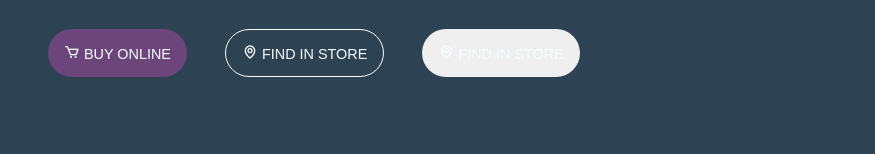
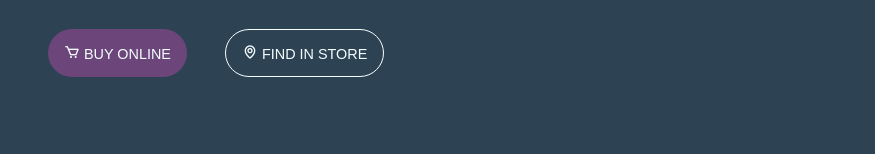
Before and after one commit to LSD-dew/ice-creem-shop, a plain HTML site: page index.html in a window 1280 px wide. Shown: the part 534-688 px from the top of the page, 0-875 px from the left. Drawn offline with nearby package versions, Linux system fonts and the light colour scheme; a web font is replaced by a local one.

Commit message:
Update index.html

```diff
--- a/index.html
+++ b/index.html
@@ -45,7 +45,7 @@
             <div class="hero-btns-container">
               <button class="button btn-hero btn-primary buy-hero-btn"><i class="bx bx-cart in-btn-icon"></i> BUY ONLINE</button>
               <button class="button btn-hero btn-second-alt"><i class="bx bx-map in-btn-icon"></i> FIND IN STORE</button>
-              <button class="button btn-hero btn-third-alt"><i class="bx bx-map in-btn-icon"></i> FIND IN STORE</button>
+
             </div>
           </div>
           <img src="https://raw.githubusercontent.com/r-e-d-ant/eCream/master/assets/images/hold-cake-hero.png" alt="hand hold cake" class="hand-hole-cake-img" loading="lazy">
```
